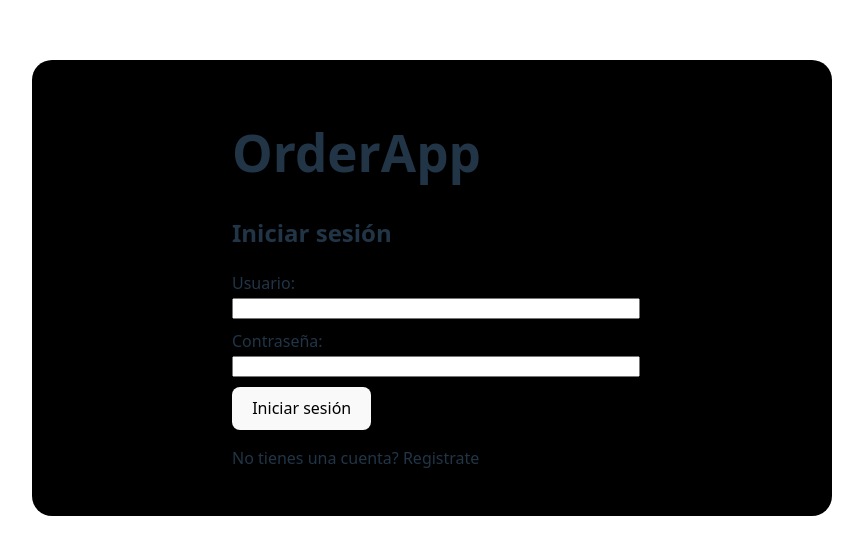
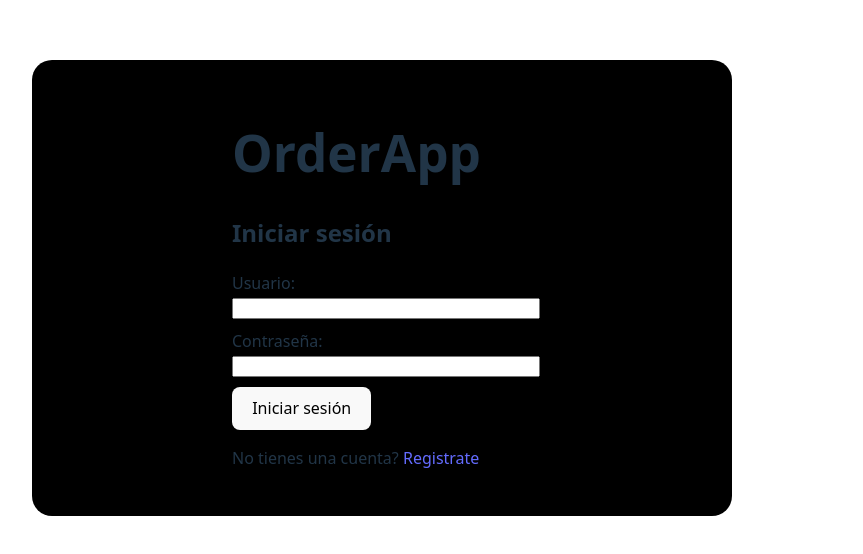
Before and after one commit to LautyGonzalez/OrderApp, a React (Vite) app: page / in a window 1280 px wide. Shown: the part 112-666 px from the top of the page, without its empty margins (288-1151 px from the left). Built offline with nearby package versions, Linux system fonts and the light colour scheme.

Commit message:
componentRegister

```diff
--- a/src/App.jsx
+++ b/src/App.jsx
@@ -2,14 +2,31 @@ import { useState } from "react";
 import Dashboard from "./components/dashboard/dashboard";
 import Login from "./components/login/login";
 import {Route} from "react-router"
+import Register from "./components/register/register";
 
 
 function App() {
     const [isLoggedIn, setIsLoggedIn] = useState(false);
+    const [isRegister, setIsRegister] = useState(false);
+
 
   return (
     <div>
-      {isLoggedIn ? (<Dashboard />) : (<Login onLogin={() => setIsLoggedIn(true)} />)}
+      {isLoggedIn ? (<Dashboard />) : isRegister ? (
+        <Register
+          onRegister={(data) => {
+            console.log(data);
+            alert(`Usuario ${data.username} registrado!`);
+            setIsRegister(false);
+          }}
+          onSwitchToLogin={() => setIsRegister(false)}
+        />
+      ) : (
+        <Login
+          onLogin={() => setIsLoggedIn(true)}
+          onSwitchToRegister={() => setIsRegister(true)}
+        />
+      )}
     </div>
   );
 }
--- a/src/components/login/login.jsx
+++ b/src/components/login/login.jsx
@@ -1,7 +1,7 @@
 import { useState } from "react";
 import "./login.css"
 
-function Login({ onLogin }) {
+function Login({ onLogin, onSwitchToRegister }) {
   const [usuario, setUsuario] = useState("");
   const [password, setPassword] = useState("");
 
@@ -16,7 +16,7 @@ function Login({ onLogin }) {
   };
 
   return (
-    <div className="container" style={{ maxWidth: "400px", margin: "auto" }}>
+    <div className="container" style={{ maxWidth: "300px", margin: "auto" }}>
       <h1 className="title">OrderApp</h1>
       <h2>Iniciar sesión</h2>
       <form onSubmit={manejarLogin}>
@@ -40,7 +40,17 @@ function Login({ onLogin }) {
         </div>
         <div>
           <button type="submit">Iniciar sesión</button>
-          <p>No tienes una cuenta? <label>Registrate</label></p>
+          <p>
+            No tienes una cuenta?{" "}
+            <a
+              href="#" onClick={(e) => {
+                e.preventDefault();
+                onSwitchToRegister();
+              }}
+            >
+              Registrate
+            </a>
+          </p>
         </div>
       </form>
     </div>
--- /dev/null
+++ b/src/components/register/register.css
@@ -0,0 +1,9 @@
+
+
+.container{
+    margin: auto;
+    background-color: black;
+    border-radius: 20px;
+    padding: 30px 200px;
+    max-width: 300px;
+}
--- /dev/null
+++ b/src/components/register/register.jsx
@@ -0,0 +1,83 @@
+import React from "react";
+import "./register.css";
+
+const Register = ({ onRegister, onSwitchToLogin }) => {
+  const [username, setUsername] = React.useState('');
+  const [email, setEmail] = React.useState('');
+  const [password, setPassword] = React.useState('');
+  const [repassword, setRepassword] = React.useState('');
+
+  const handleSubmit = (e) => {
+    e.preventDefault();
+    if (password !== repassword) {
+      alert("Las contraseñas no coinciden");
+      return;
+    }
+    onRegister({ username, email, password });
+  };
+
+  return (
+    <div className="body">
+      <div className="container">
+        <h1 className="title">OrderApp</h1>
+        <h2>Registro</h2>
+        <form onSubmit={handleSubmit}>
+          <div style={{ marginBottom: "10px" }}>
+            <label>Usuario:</label>
+            <input
+              type="text"
+              value={username}
+              onChange={(e) => setUsername(e.target.value)}
+              style={{ width: "100%" }}
+              required
+            />
+          </div>
+          <div style={{ marginBottom: "10px" }}>
+            <label>Email:</label>
+            <input
+              type="email"
+              value={email}
+              onChange={(e) => setEmail(e.target.value)}
+              style={{ width: "100%" }}
+              required
+            />
+          </div>
+          <div style={{ marginBottom: "10px" }}>
+            <label>Contraseña:</label>
+            <input
+              type="password"
+              value={password}
+              onChange={(e) => setPassword(e.target.value)}
+              style={{ width: "100%" }}
+              required
+            />
+          </div>
+          <div style={{ marginBottom: "10px" }}>
+            <label>Repetir contraseña:</label>
+            <input
+              type="password"
+              value={repassword}
+              onChange={(e) => setRepassword(e.target.value)}
+              style={{ width: "100%" }}
+              required
+            />
+          </div>
+          <button type="submit">Registrarse</button>
+        </form>
+        <p>
+          ¿Ya tienes una cuenta?{" "}
+          <a
+            href="#" onClick={(e) => {
+              e.preventDefault();
+              onSwitchToLogin();
+            }}
+          >
+            Inicia sesión
+          </a>
+        </p>
+      </div>
+    </div>
+  );
+};
+
+export default Register;
```
